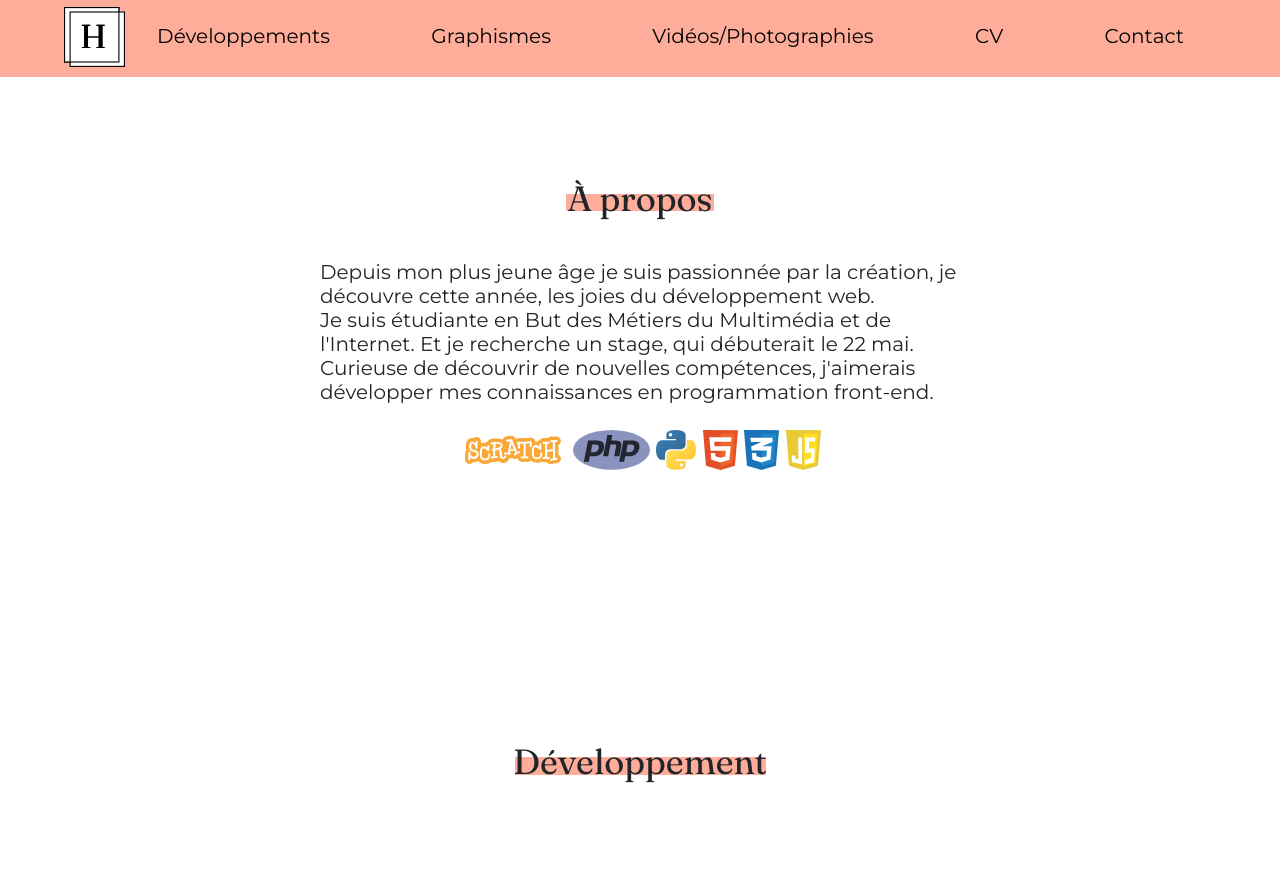
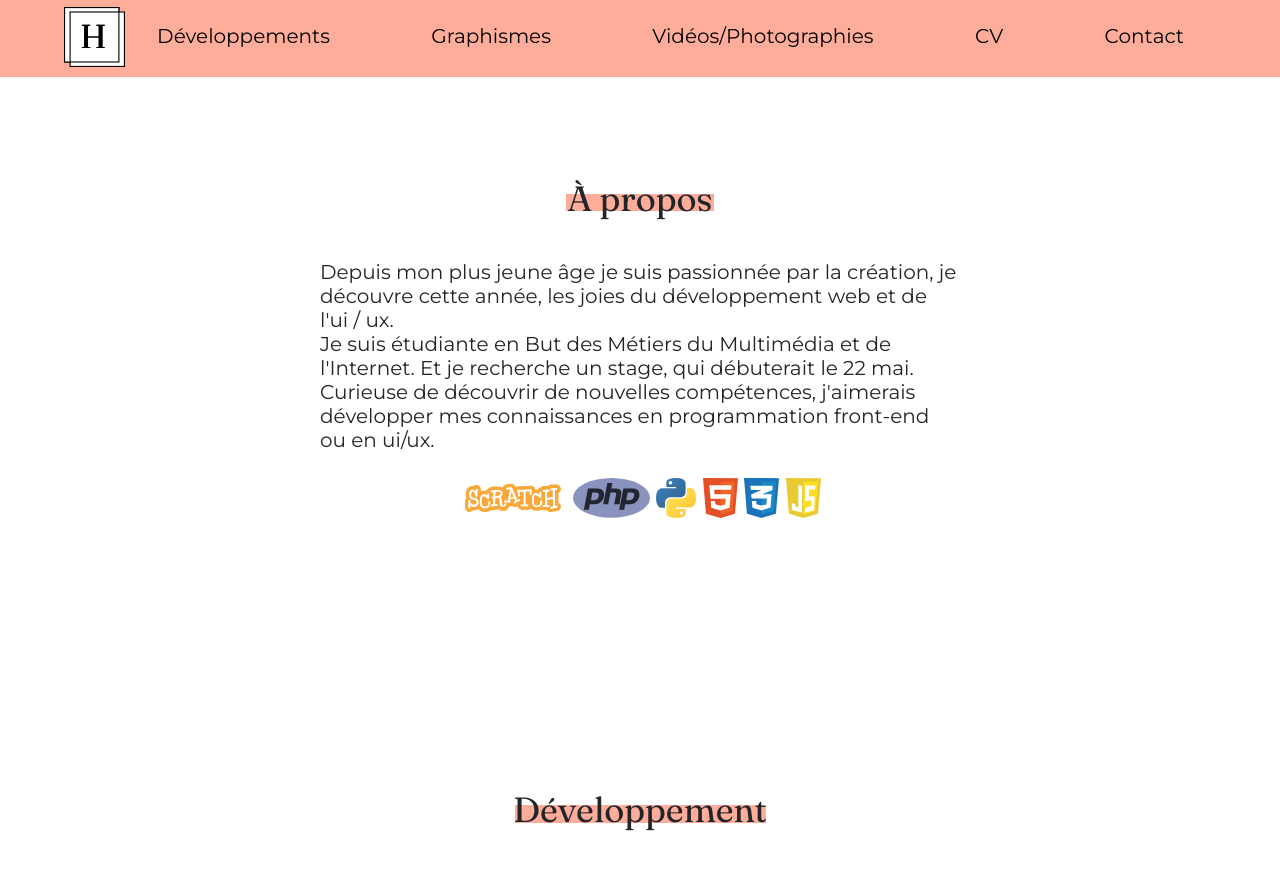
Before and after one commit to HeloisePi/Portfolio, a Jekyll site: the page built from _pages/index.html, in a window 1280 px wide and 900 px high, scrolled down 827 px. Shown: the top 870 px of the window. Built offline with Jekyll 4.4.1, drawn with Linux system fonts in a browser that asks for light colours.

Commit message:
ajout ui /ux

```diff
--- a/_pages/index.html
+++ b/_pages/index.html
@@ -9,53 +9,62 @@ permalink: "/"
     <div class="surligne"></div>
     <h2 class="propos-titre">À propos</h2>
 
+    <p class="propos">
+      Depuis mon plus jeune âge je suis passionnée par la création, je découvre
+      cette année, les joies du développement web et de l'ui / ux. <br />
 
-        <p class="propos">
-          Depuis mon plus jeune âge je suis passionnée par la création, je découvre cette année, les joies du développement web. <br>
-
-Je suis étudiante en But des Métiers du Multimédia et de l'Internet. Et je recherche un stage, qui débuterait le 22 mai. Curieuse de découvrir de nouvelles compétences, j'aimerais développer mes connaissances en programmation front-end.
+      Je suis étudiante en But des Métiers du Multimédia et de l'Internet. Et je
+      recherche un stage, qui débuterait le 22 mai. Curieuse de découvrir de
+      nouvelles compétences, j'aimerais développer mes connaissances en
+      programmation front-end ou en ui/ux.
     </p>
 
     <div class="logo-language">
-        <img src="/svg/scratch-logo.svg" class="logoimg" alt="scratch">
-        <img src="/svg/php-1.svg" class="logoimg" alt ="php">
-        <img src="/svg/python-5.svg" class="logoimg" alt="python">
-        <img src="/svg/html-1.svg" class="logoimg"  alt="html">
-        <img src="/svg/css-3.svg" class="logoimg" alt="css">
-        <img src="/svg/javascript-1.svg" class="logoimg" alt="javascript">
+      <img src="/svg/scratch-logo.svg" class="logoimg" alt="scratch" />
+      <img src="/svg/php-1.svg" class="logoimg" alt="php" />
+      <img src="/svg/python-5.svg" class="logoimg" alt="python" />
+      <img src="/svg/html-1.svg" class="logoimg" alt="html" />
+      <img src="/svg/css-3.svg" class="logoimg" alt="css" />
+      <img src="/svg/javascript-1.svg" class="logoimg" alt="javascript" />
     </div>
   </section>
 
-    <section class="carousel " id="Développement">
+  <section class="carousel" id="Développement">
     <div class="titre">
-        <h2 class="titre_dev"> Développement  </h2>
+      <h2 class="titre_dev">Développement</h2>
       <div class="surligne"></div>
     </div>
     <div id="carouselExample" class="carousel slide">
       <div class="carousel-inner">
         <div class="grid carousel-item active">
           <div class="rangement">
-              {% for project in site.developpement %}
-                {% assign slug = project.title | slugify: 'latin' %}
+            {% for project in site.developpement %} {% assign slug =
+            project.title | slugify: 'latin' %}
 
             <div class="espacement">
-                  <img src="{{project.image-url}}" class="image-project"  alt="Image du projet">
+              <img
+                src="{{project.image-url}}"
+                class="image-project"
+                alt="Image du projet"
+              />
               <h3 class="ffGotham">{{project.title}}</h3>
               <div class="align-logo">
                 {% for logo in project.logos %}
-                      <img src="{{logo.logo.url}}" class="logo-dev" alt="{{logo.logo.alt}}">
+                <img
+                  src="{{logo.logo.url}}"
+                  class="logo-dev"
+                  alt="{{logo.logo.alt}}"
+                />
                 {% endfor %}
               </div>
-                  <br>
+              <br />
               <div class="align">
-
                 <a href="/developpement/{{slug}}"><p>voir plus</p></a>
                 <div class="sous-ligne"></div>
               </div>
             </div>
 
             {% endfor %}
-
           </div>
         </div>
         <div class="carousel-item">
@@ -65,35 +74,47 @@ Je suis étudiante en But des Métiers du Multimédia et de l'Internet. Et je re
           <!--<img src="/assets/photo/test/3.jpg" class="d-block w-100" alt="..."> -->
         </div>
       </div>
-        <button class="carousel-control-prev" type="button" data-bs-target="#carouselExample" data-bs-slide="prev" >
+      <button
+        class="carousel-control-prev"
+        type="button"
+        data-bs-target="#carouselExample"
+        data-bs-slide="prev"
+      >
         <span class="carousel-control-prev-icon" aria-hidden="true"></span>
         <span class="visually-hidden">Previous</span>
       </button>
-        <button class="carousel-control-next" type="button" data-bs-target="#carouselExample" data-bs-slide="next" >
+      <button
+        class="carousel-control-next"
+        type="button"
+        data-bs-target="#carouselExample"
+        data-bs-slide="next"
+      >
         <span class="carousel-control-next-icon" aria-hidden="true"></span>
         <span class="visually-hidden">Next</span>
       </button>
     </div>
   </section>
 
-
   <section class="carousel" id="Graphismes">
     <div class="titre">
-    <h2 class="titre_dev "> Graphismes  </h2>
+      <h2 class="titre_dev">Graphismes</h2>
       <div class="surligne sur-gra"></div>
     </div>
     <div id="carouselExample" class="carousel slide">
       <div class="carousel-inner">
         <div class="grid carousel-item active">
           <div class="rangement">
-          {% for project in site.dessins %}
-            {% assign slug = project.title | slugify: 'latin' %}
+            {% for project in site.dessins %} {% assign slug = project.title |
+            slugify: 'latin' %}
 
             <div class="espacement">
-              <img src="{{project.image-url}}" class="image-project"  alt="Image du projet">
+              <img
+                src="{{project.image-url}}"
+                class="image-project"
+                alt="Image du projet"
+              />
 
-
-              <br>
+              <br />
               <div class="align">
                 <a href="/dessins/{{slug}}"><p>voir plus</p></a>
                 <div class="sous-ligne"></div>
@@ -101,7 +122,6 @@ Je suis étudiante en But des Métiers du Multimédia et de l'Internet. Et je re
             </div>
 
             {% endfor %}
-
           </div>
         </div>
         <div class="carousel-item">
@@ -111,40 +131,55 @@ Je suis étudiante en But des Métiers du Multimédia et de l'Internet. Et je re
           <!-- <img src="/assets/photo/test/3.jpg" class="d-block w-100" alt="..."> -->
         </div>
       </div>
-    <button class="carousel-control-prev" type="button" data-bs-target="#carouselExample" data-bs-slide="prev" >
+      <button
+        class="carousel-control-prev"
+        type="button"
+        data-bs-target="#carouselExample"
+        data-bs-slide="prev"
+      >
         <span class="carousel-control-prev-icon" aria-hidden="true"></span>
         <span class="visually-hidden">Previous</span>
       </button>
-    <button class="carousel-control-next" type="button" data-bs-target="#carouselExample" data-bs-slide="next" >
+      <button
+        class="carousel-control-next"
+        type="button"
+        data-bs-target="#carouselExample"
+        data-bs-slide="next"
+      >
         <span class="carousel-control-next-icon" aria-hidden="true"></span>
         <span class="visually-hidden">Next</span>
       </button>
     </div>
   </section>
 
-
-
   <section class="carousel" id="Mes-Vidéos-photographies">
     <div class="titre">
-    <h2 class="titre_dev"> Mes Vidéos/photographies  </h2>
+      <h2 class="titre_dev">Mes Vidéos/photographies</h2>
       <div class="surligne sur-vid"></div>
     </div>
     <div id="carouselExample" class="carousel slide">
       <div class="carousel-inner">
         <div class="grid carousel-item active">
           <div class="rangement">
-          {% for project in site.photos-videos %}
-            {% assign slug = project.title | slugify: 'latin' %}
+            {% for project in site.photos-videos %} {% assign slug =
+            project.title | slugify: 'latin' %}
 
             <div class="espacement">
-              <img src="{{project.image-url}}" class="image-project"  alt="Image du projet">
+              <img
+                src="{{project.image-url}}"
+                class="image-project"
+                alt="Image du projet"
+              />
               <h3 class="ffGotham">{{project.title}}</h3>
               <p>{{project.outil}}</p>
 
-                  <img src="{{logo.logo.url}}" class="logo-dev" alt="{{logo.logo.alt}}">
+              <img
+                src="{{logo.logo.url}}"
+                class="logo-dev"
+                alt="{{logo.logo.alt}}"
+              />
 
-
-              <br>
+              <br />
               <div class="align">
                 <a href="/photos-videos/{{slug}}"><p>voir plus</p></a>
                 <div class="sous-ligne"></div>
@@ -152,7 +187,6 @@ Je suis étudiante en But des Métiers du Multimédia et de l'Internet. Et je re
             </div>
 
             {% endfor %}
-
           </div>
         </div>
         <div class="carousel-item">
@@ -162,23 +196,31 @@ Je suis étudiante en But des Métiers du Multimédia et de l'Internet. Et je re
           <!-- <img src="/assets/photo/test/3.jpg" class="d-block w-100" alt="..."> -->
         </div>
       </div>
-    <button class="carousel-control-prev" type="button" data-bs-target="#carouselExample" data-bs-slide="prev" >
+      <button
+        class="carousel-control-prev"
+        type="button"
+        data-bs-target="#carouselExample"
+        data-bs-slide="prev"
+      >
         <span class="carousel-control-prev-icon" aria-hidden="true"></span>
         <span class="visually-hidden">Previous</span>
       </button>
-    <button class="carousel-control-next" type="button" data-bs-target="#carouselExample" data-bs-slide="next" >
+      <button
+        class="carousel-control-next"
+        type="button"
+        data-bs-target="#carouselExample"
+        data-bs-slide="next"
+      >
         <span class="carousel-control-next-icon" aria-hidden="true"></span>
         <span class="visually-hidden">Next</span>
       </button>
     </div>
   </section>
-
-
-
-
-
 </main>
 
 {% include sections/footer.html %}
 <div id="wcb" class="carbonbadge fond-footer-part2"></div>
-  <script src="https://unpkg.com/website-carbon-badges@1.1.3/b.min.js" defer></script>
+<script
+  src="https://unpkg.com/website-carbon-badges@1.1.3/b.min.js"
+  defer
+></script>
```
Also changed, not shown: _developpement/le-musee-et-atelier-de-l-imprimerie-de-nantes.md (+2 -2 lines), 1 other file. Lines whose indentation alone changed are shown as unchanged.
